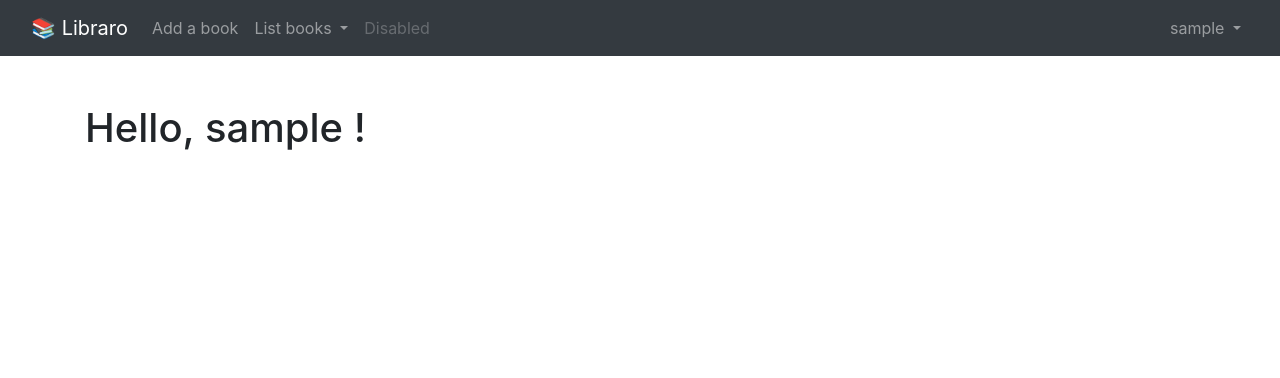
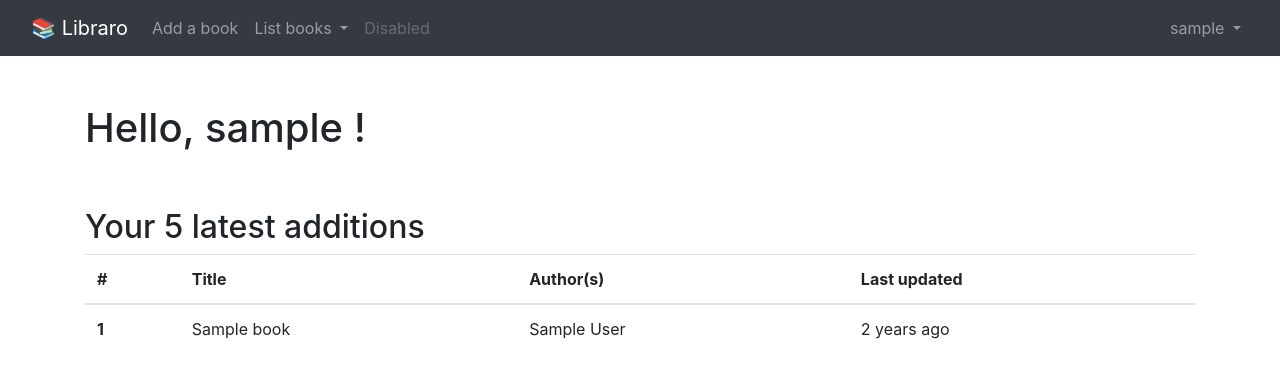
Before and after one commit to philippe-lemaire/libraro, a Flask app: page / in a window 1280 px wide. Shown: the top 378 px of the page. Run offline with Flask 2, Linux system fonts and the light colour scheme; a user stored in the database is signed in; tables that the repository leaves empty hold one stand-in row (values such as "Sample post"); some libraries are stand-ins or nearby versions.

Commit message:
added list of latest 5 added books to the index view

```diff
--- a/app/main/views.py
+++ b/app/main/views.py
@@ -2,6 +2,7 @@ from datetime import datetime
 from isbnlib import meta
 from flask import render_template, redirect, url_for, flash, request, abort
 from flask_login import login_required, current_user
+from sqlalchemy import desc
 from . import main
 from app.models import Book
 from .forms import DeleteBookForm, IsbnForm, BookForm, BookUpdateForm
@@ -12,7 +13,17 @@ from .. import config
 
 @main.route("/")
 def index():
-    return render_template("index.html")
+
+    if current_user.is_authenticated:
+        books = (
+            Book.query.filter_by(user_id=current_user.id)
+            .order_by(desc(Book.last_updated))
+            .limit(5)
+            .all()
+        )
+    else:
+        books = []
+    return render_template("index.html", current_time=datetime.utcnow(), books=books)
 
 
 @main.route("/add_a_book", methods=["GET", "POST"])
@@ -42,7 +53,7 @@ def add_a_book():
         book.year = bookform.year.data
         book.read = bookform.read.data
         book.user_id = current_user.id
-        book.last_updated = datetime.now()
+        book.last_updated = datetime.utcnow()
         print(book.title)
         db.session.add(book)
         db.session.commit()
@@ -72,7 +83,7 @@ def edit_book(id):
         book.authors = bookform.authors.data
         book.year = bookform.year.data
         book.read = bookform.read.data
-        book.last_updated = datetime.now()
+        book.last_updated = datetime.utcnow()
         db.session.add(book)
         db.session.commit()
         flash(f"{book.title} by {book.authors} has been updated in your Libraro.")
--- a/app/templates/index.html
+++ b/app/templates/index.html
@@ -12,6 +12,30 @@ Libraro | index
     Stranger
     {% endif %}!
 </h1>
+<br><br>
+{% if books %}
+<h2>Your 5 latest additions</h2>
+<table class="table">
+    <thead>
+        <tr>
+            <th scope="col">#</th>
+            <th scope="col">Title</th>
+            <th scope="col">Author(s)</th>
+            <th scope="col">Last updated</th>
+        </tr>
+    </thead>
+    <tbody>
+        {% for book in books %}
+        <tr>
+            <th scope="row">{{ loop.index }}</th>
+            <td>{{ book.title}}</td>
+            <td>{{ book.authors }}</td>
+            <td>{{ moment(book.last_updated).fromNow(refresh=True) }}</td>
+        </tr>
+        {% endfor %}
 
+    </tbody>
+</table>
 
+{% endif %}
 {% endblock %}
```
